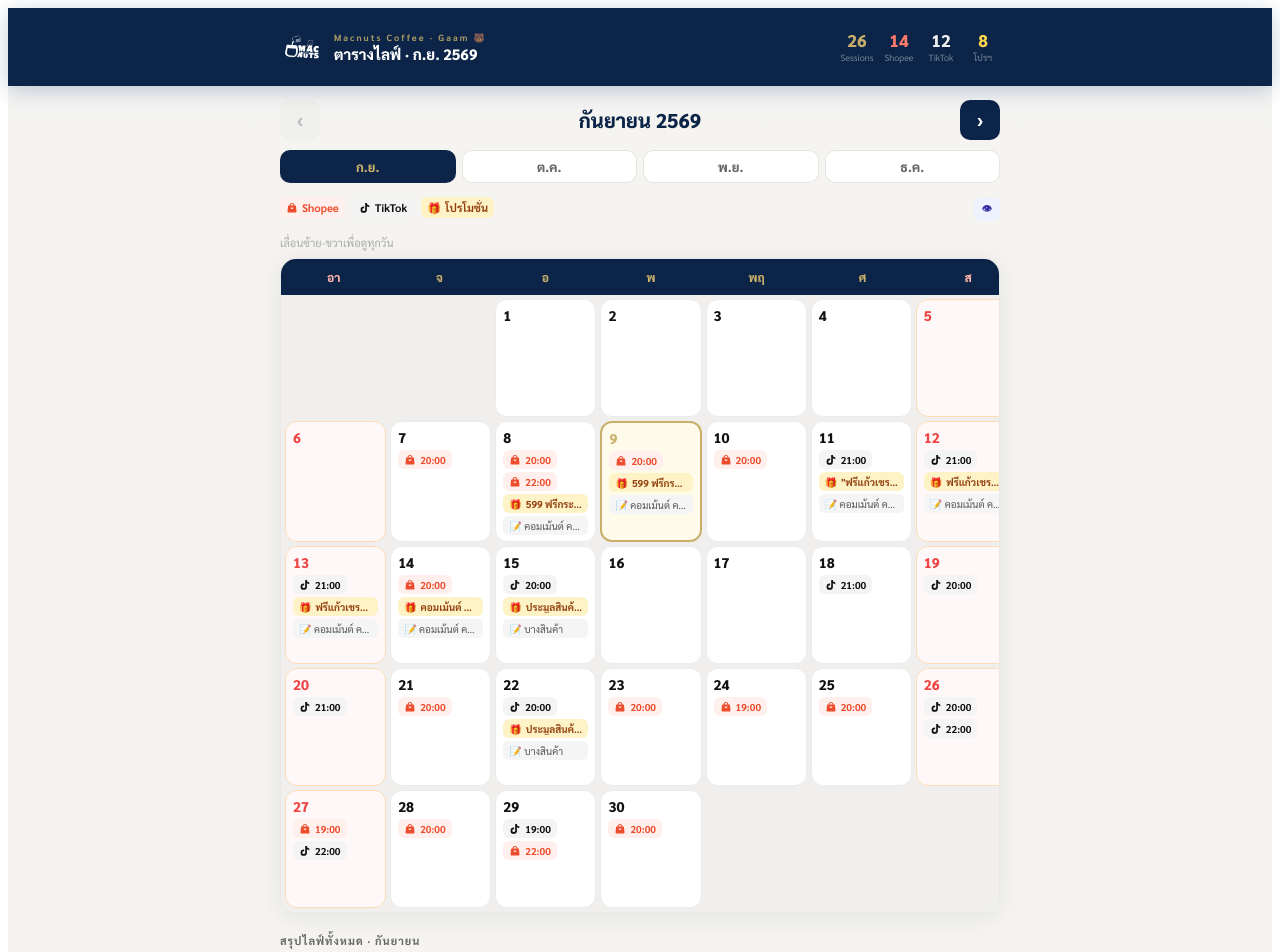
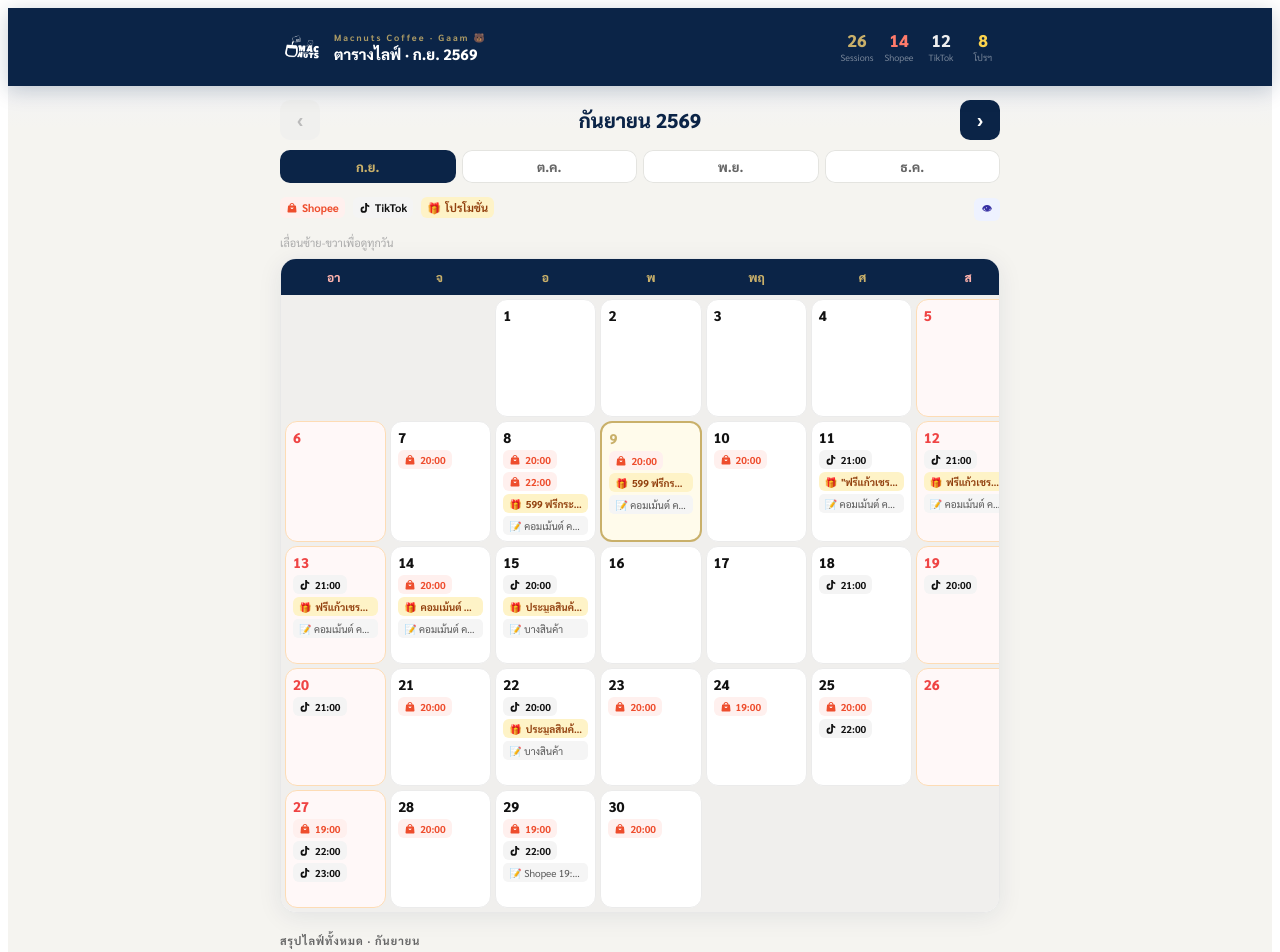
Before and after one commit to thaninadmacnuts-bit/Live-Schedule, a React (Create React App) app: page / in a window 1280 px wide. Shown: the top 952 px of the page. Built offline with nearby package versions, Linux system fonts and the light colour scheme.

Commit message:
Update App.jsx

```diff
--- a/src/App.jsx
+++ b/src/App.jsx
@@ -46,33 +46,250 @@ const BID = "ประมูลสินค้าในไลฟ์";
 
 const STATIC_DATA = {
   "2026-09": {
-    3: d([]),
-    7: d([s("shopee", "t2")]),
-    8: d([s("shopee", "t2"), s("shopee", "t4")], CF, P8),
-    9: d([s("shopee", "t2")], CF, P8),
-    10: d([s("shopee", "t2")]),
-    11: d([s("tiktok", "t3")], CF, "\"ฟรีแก้วเชรคเกอร์ 199.-"),
-    12: d([s("tiktok", "t3")], CF, "ฟรีแก้วเชรคเกอร์ 299.-"),
-    13: d([s("tiktok", "t3")], CF, "ฟรีแก้วเชรคเกอร์ 299.-"),
-    14: d([s("shopee", "t2")], CF, CF),
-    15: d([s("tiktok", "t2")], "บางสินค้า\n", BID),
-    18: d([s("tiktok", "t3")]),
-    19: d([s("tiktok", "t2")]),
-    20: d([s("tiktok", "t3")]),
-    21: d([s("shopee", "t2")]),
-    22: d([s("tiktok", "t2")], "บางสินค้า\n", BID),
-    23: d([s("shopee", "t2")]),
-    24: d([s("shopee", "t1")]),
-    25: d([s("shopee", "t2")]),
-    26: d([s("tiktok", "t2"), s("tiktok", "t4")]),
-    27: d([s("shopee", "t1"), s("tiktok", "t4")]),
-    28: d([s("shopee", "t2")]),
-    29: d([s("tiktok", "t1"), s("shopee", "t4")]),
-    30: d([s("shopee", "t2")]),
+    "3": {
+      "sessions": [],
+      "note": "",
+      "promo": ""
+    },
+    "7": {
+      "sessions": [
+        {
+          "platform": "shopee",
+          "time": "t2"
+        }
+      ],
+      "note": "",
+      "promo": ""
+    },
+    "8": {
+      "sessions": [
+        {
+          "platform": "shopee",
+          "time": "t2"
+        },
+        {
+          "platform": "shopee",
+          "time": "t4"
+        }
+      ],
+      "note": "คอมเม้นต์ คอนเฟิร์มออเดอร์ในไลฟ์",
+      "promo": "599 ฟรีกระเป๋า 4 ใบ (สีละ 2) / 99 ฟรีแก้วเชรคเกอร์"
+    },
+    "9": {
+      "sessions": [
+        {
+          "platform": "shopee",
+          "time": "t2"
+        }
+      ],
+      "note": "คอมเม้นต์ คอนเฟิร์มออเดอร์ในไลฟ์",
+      "promo": "599 ฟรีกระเป๋า 4 ใบ (สีละ 2) / 99 ฟรีแก้วเชรคเกอร์"
+    },
+    "10": {
+      "sessions": [
+        {
+          "platform": "shopee",
+          "time": "t2"
+        }
+      ],
+      "note": "",
+      "promo": ""
+    },
+    "11": {
+      "sessions": [
+        {
+          "platform": "tiktok",
+          "time": "t3"
+        }
+      ],
+      "note": "คอมเม้นต์ คอนเฟิร์มออเดอร์ในไลฟ์",
+      "promo": "\"ฟรีแก้วเชรคเกอร์ 199.-"
+    },
+    "12": {
+      "sessions": [
+        {
+          "platform": "tiktok",
+          "time": "t3"
+        }
+      ],
+      "note": "คอมเม้นต์ คอนเฟิร์มออเดอร์ในไลฟ์",
+      "promo": "ฟรีแก้วเชรคเกอร์ 299.-"
+    },
+    "13": {
+      "sessions": [
+        {
+          "platform": "tiktok",
+          "time": "t3"
+        }
+      ],
+      "note": "คอมเม้นต์ คอนเฟิร์มออเดอร์ในไลฟ์",
+      "promo": "ฟรีแก้วเชรคเกอร์ 299.-"
+    },
+    "14": {
+      "sessions": [
+        {
+          "platform": "shopee",
+          "time": "t2"
+        }
+      ],
+      "note": "คอมเม้นต์ คอนเฟิร์มออเดอร์ในไลฟ์",
+      "promo": "คอมเม้นต์ คอนเฟิร์มออเดอร์ในไลฟ์"
+    },
+    "15": {
+      "sessions": [
+        {
+          "platform": "tiktok",
+          "time": "t2"
+        }
+      ],
+      "note": "บางสินค้า\n",
+      "promo": "ประมูลสินค้าในไลฟ์"
+    },
+    "18": {
+      "sessions": [
+        {
+          "platform": "tiktok",
+          "time": "t3"
+        }
+      ],
+      "note": "",
+      "promo": ""
+    },
+    "19": {
+      "sessions": [
+        {
+          "platform": "tiktok",
+          "time": "t2"
+        }
+      ],
+      "note": "",
+      "promo": ""
+    },
+    "20": {
+      "sessions": [
+        {
+          "platform": "tiktok",
+          "time": "t3"
+        }
+      ],
+      "note": "",
+      "promo": ""
+    },
+    "21": {
+      "sessions": [
+        {
+          "platform": "shopee",
+          "time": "t2"
+        }
+      ],
+      "note": "",
+      "promo": ""
+    },
+    "22": {
+      "sessions": [
+        {
+          "platform": "tiktok",
+          "time": "t2"
+        }
+      ],
+      "note": "บางสินค้า\n",
+      "promo": "ประมูลสินค้าในไลฟ์"
+    },
+    "23": {
+      "sessions": [
+        {
+          "platform": "shopee",
+          "time": "t2"
+        }
+      ],
+      "note": "",
+      "promo": ""
+    },
+    "24": {
+      "sessions": [
+        {
+          "platform": "shopee",
+          "time": "t1"
+        }
+      ],
+      "note": "",
+      "promo": ""
+    },
+    "25": {
+      "sessions": [
+        {
+          "platform": "shopee",
+          "time": "t2"
+        },
+        {
+          "platform": "tiktok",
+          "time": "t4"
+        }
+      ],
+      "note": "",
+      "promo": ""
+    },
+    "26": {
+      "sessions": [],
+      "note": "",
+      "promo": ""
+    },
+    "27": {
+      "sessions": [
+        {
+          "platform": "shopee",
+          "time": "t1"
+        },
+        {
+          "platform": "tiktok",
+          "time": "t4"
+        },
+        {
+          "platform": "tiktok",
+          "time": "t5"
+        }
+      ],
+      "note": "",
+      "promo": ""
+    },
+    "28": {
+      "sessions": [
+        {
+          "platform": "shopee",
+          "time": "t2"
+        }
+      ],
+      "note": "",
+      "promo": ""
+    },
+    "29": {
+      "sessions": [
+        {
+          "platform": "shopee",
+          "time": "t1"
+        },
+        {
+          "platform": "tiktok",
+          "time": "t4"
+        }
+      ],
+      "note": "Shopee 19:00 20:00 หรือ 19:00-20:30 คู่ TikTok (1st Step)\nหรือ อาจะเริ่มประมูล TikTok ตามจำนวนลูกค้า",
+      "promo": ""
+    },
+    "30": {
+      "sessions": [
+        {
+          "platform": "shopee",
+          "time": "t2"
+        }
+      ],
+      "note": "",
+      "promo": ""
+    }
   },
   "2026-10": {},
   "2026-11": {},
-  "2026-12": {},
+  "2026-12": {}
 };
 
 const STORAGE_KEY = "gaam-calendar-2026";
```
